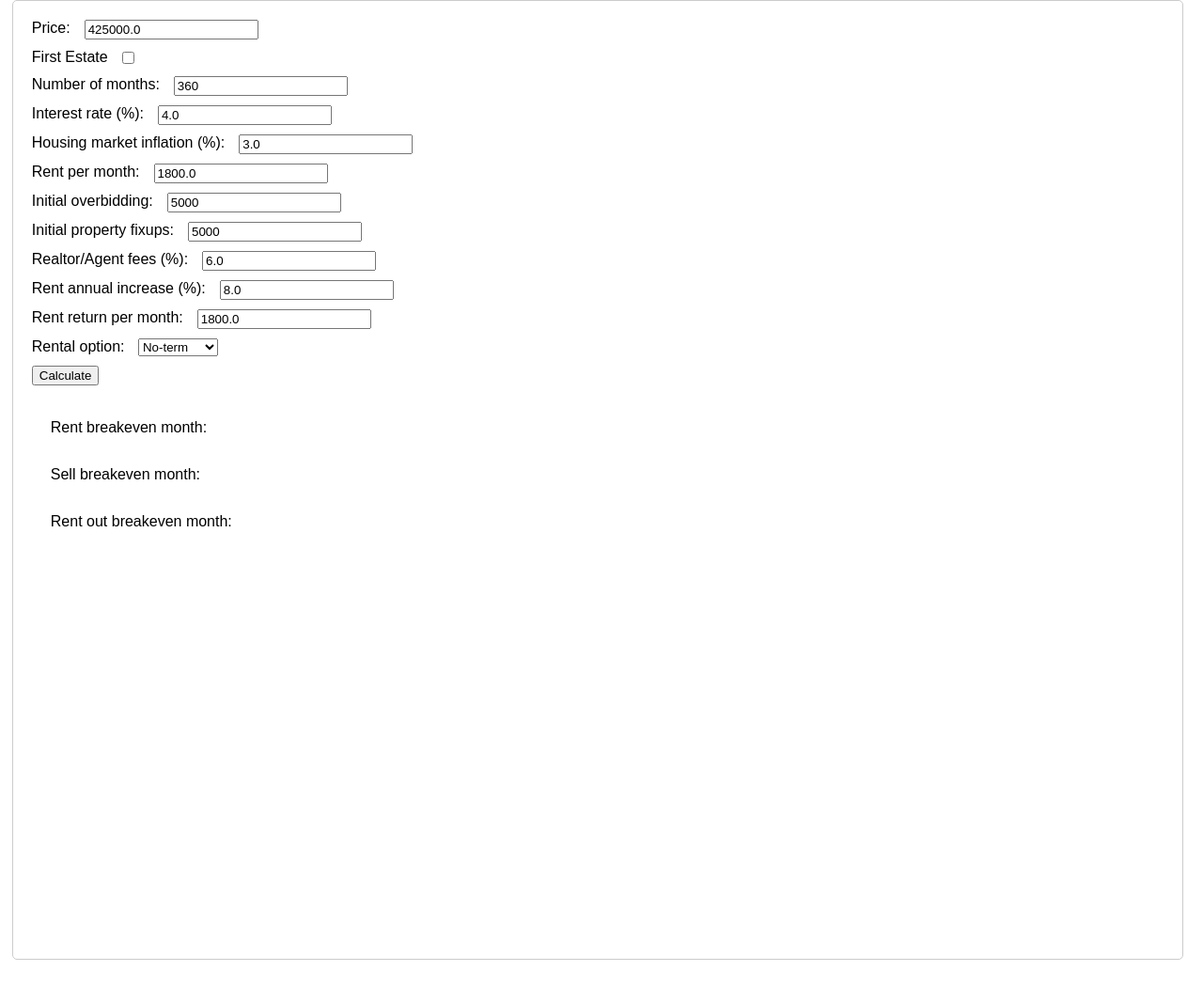
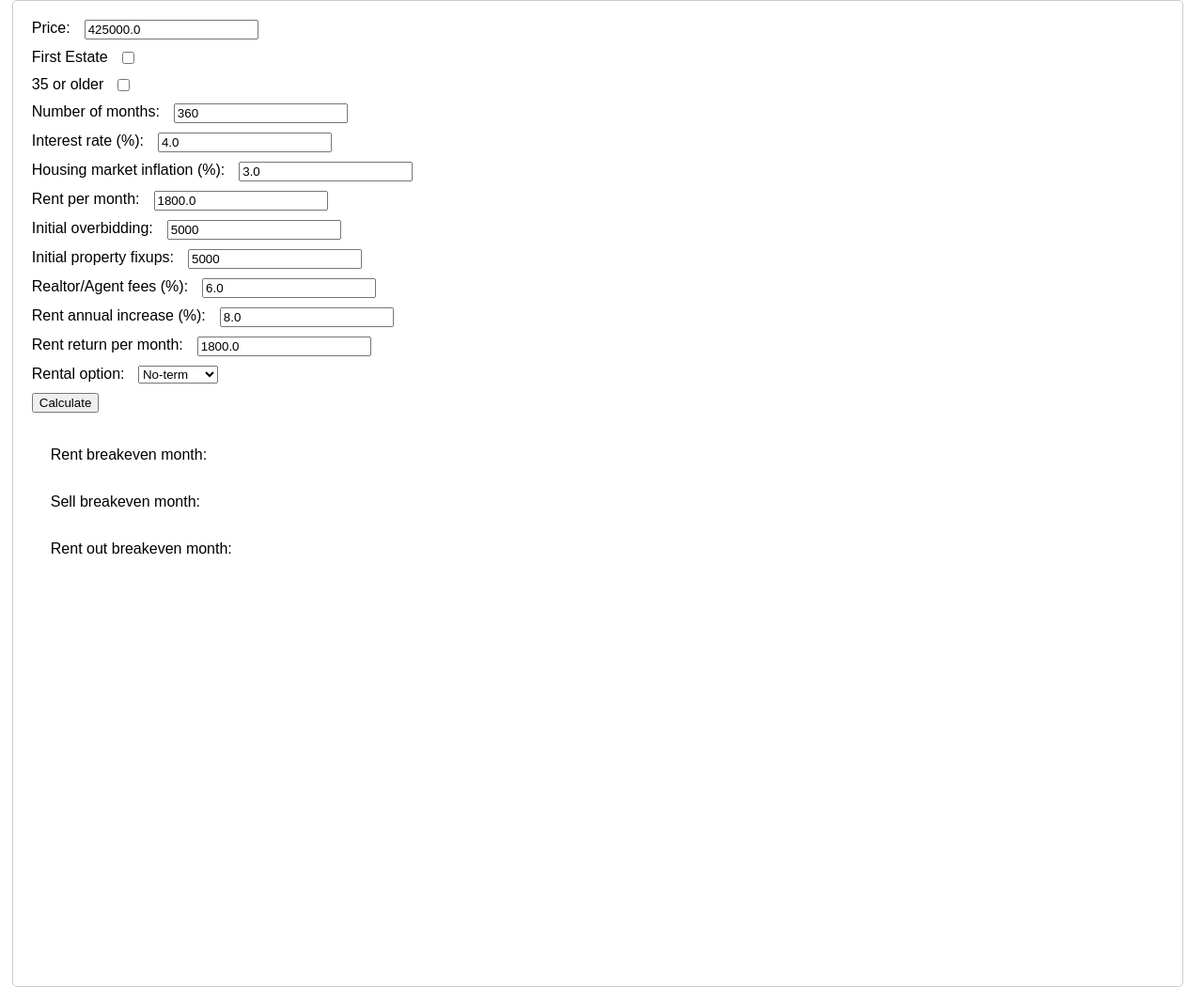
Before and after one commit to eigenomarksamy/mortgager, a Flask app: page / in a window 1280 px wide. Shown: the whole page at 94% size. Before the commit the page ends 1021 px from the top, so only its background shows below. Run offline with Flask 3, Linux system fonts and the light colour scheme.

Commit message:
add simple 35 or older checkbox

```diff
--- a/app.py
+++ b/app.py
@@ -8,12 +8,12 @@ app = Flask(__name__, static_folder='static', template_folder='templates')
 def get_mortgage_data(price, num_of_months, interest_rate,
                       housing_inflation, rent_month, overbidding,
                       property_fixup, realtor_fee, rent_increase,
-                      is_first_estate, rent_return_month,
+                      is_first_estate, older_than_35, rent_return_month,
                       rental_term):
     mortgage_obj = Mortgage(price, num_of_months, interest_rate,
                             housing_inflation, rent_month,
                             overbidding, property_fixup, realtor_fee,
-                            rent_increase, is_first_estate,
+                            rent_increase, is_first_estate, older_than_35,
                             rent_return_month, rental_term)
     mortgage_rent_be_value = -1
     mortgage_sell_be_value = -1
@@ -45,6 +45,7 @@ def calculate():
         realtor_fee = float(request.form['realtor_fee'])
         rent_increase = float(request.form['rent_increase'])
         is_first_estate = convert_str_bool(request.form['is_first_estate'])
+        older_than_35 = convert_str_bool(request.form['older_than_35'])
         rent_return_month = float(request.form['rent_return_month'])
         rental_term = str(request.form['rental_term'])
 
@@ -53,7 +54,7 @@ def calculate():
 
     table, rent_be_value, sell_be_value, rent_out_be_value = get_mortgage_data(price,
             num_of_months, interest_rate, housing_inflation, rent_month, overbidding,
-            property_fixup, realtor_fee, rent_increase, is_first_estate,
+            property_fixup, realtor_fee, rent_increase, is_first_estate, older_than_35,
             rent_return_month, rental_term)
 
     if table:
--- a/src/mortgage.py
+++ b/src/mortgage.py
@@ -11,7 +11,8 @@ class Mortgage:
                  rent_month: float, overbidding: float,
                  property_fixup: float, realtor_fee: float,
                  rent_increase: float, is_first_estate: bool,
-                 rent_return_month: float, rental_term: str) -> None:
+                 older_than_35: bool, rent_return_month: float,
+                 rental_term: str) -> None:
         self._price = price
         self._num_of_months = num_of_months
         self._interest_rate = interest_rate
@@ -20,6 +21,7 @@ class Mortgage:
         self._initial_expenses = overbidding + property_fixup + self._price * convert_percent(realtor_fee)
         self._rent_increase = rent_increase
         self._is_first_estate = is_first_estate
+        self._older_than_35 = older_than_35
         self._rent_return_month = rent_return_month
         self._rental_term = MortgageConf.convert_rental_term(rental_term)
 
@@ -32,7 +34,7 @@ class Mortgage:
         if self._is_first_estate:
             if self._price > MortgageConf.FIRST_PROPERTY_MAX_VALUE:
                 return False
-        else:
+        if self._older_than_35 or not self._is_first_estate:
             self._price *= (1 + convert_percent(MortgageConf.PROPERTY_TRANSFER_TAX_PERCENT))
         return True
 
--- a/static/js/script.js
+++ b/static/js/script.js
@@ -10,6 +10,7 @@ function submitForm() {
     var realtor_fee = document.getElementById("realtor_fee").value;
     var rent_increase = document.getElementById("rent_increase").value;
     var is_first_estate = document.getElementById("is_first_estate").checked;
+    var older_than_35 = document.getElementById("older_than_35").checked;
     var rent_return_month = document.getElementById("rent_return_month").value;
     var rental_term = document.getElementById("rental_term").value;
 
@@ -29,6 +30,7 @@ function submitForm() {
             + '&realtor_fee=' + encodeURIComponent(realtor_fee)
             + '&rent_increase=' + encodeURIComponent(rent_increase)
             + '&is_first_estate=' + encodeURIComponent(is_first_estate)
+            + '&older_than_35=' + encodeURIComponent(older_than_35)
             + '&rent_return_month=' + encodeURIComponent(rent_return_month)
             + '&rental_term=' + encodeURIComponent(rental_term),
     })
--- a/templates/index.html
+++ b/templates/index.html
@@ -18,6 +18,11 @@
             <div class="input-group">
                 <label for="is_first_estate">First Estate</label>
                 <input type="checkbox" id="is_first_estate">
+            </div>
+
+            <div class="input-group">
+                <label for="older_than_35">35 or older</label>
+                <input type="checkbox" id="older_than_35">
             </div>
 
             <div class="input-group">
```
